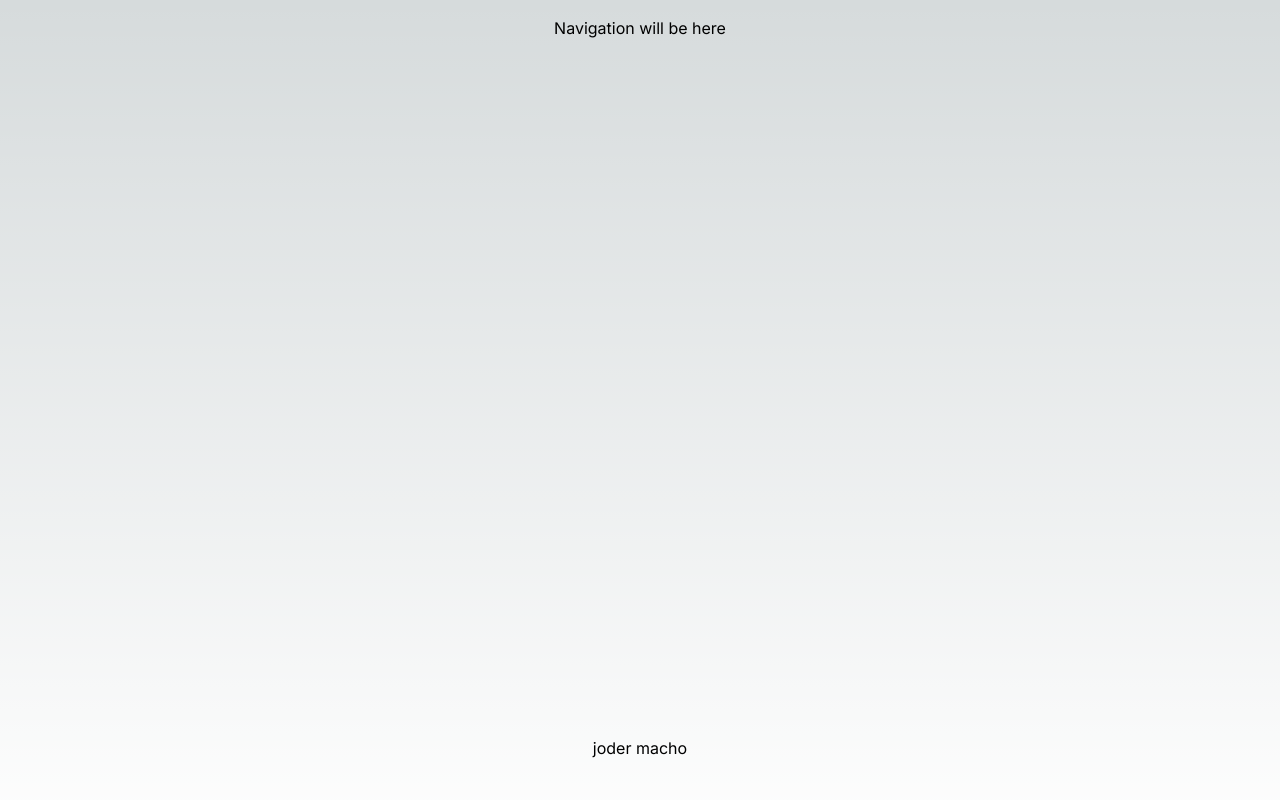
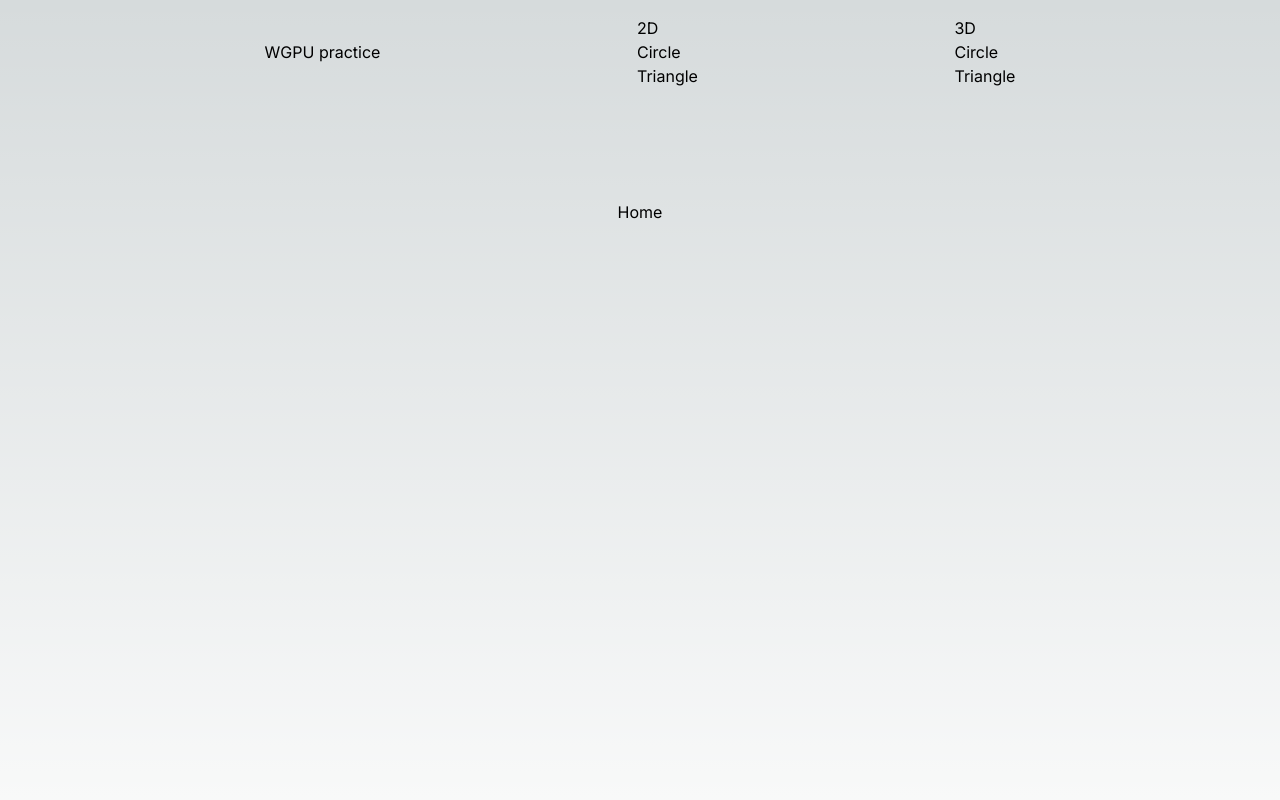
Before and after one commit to loquemedalagana/wasm_practice1, a Next.js app: page / in a window 1280 px wide. Shown: the top 800 px of the page. Built offline with nearby package versions, Linux system fonts and the light colour scheme.

Commit message:
- changed variable name

```diff
--- a/src/app/globals.css
+++ b/src/app/globals.css
@@ -28,8 +28,30 @@ body {
 
 .main-nav {
   display: flex;
+  justify-content: space-evenly;
+  align-items: center;
+  padding: 1em;
+  gap: 0.5em;
+}
+
+.footer {
+  display: flex;
   justify-content: center;
   align-items: center;
   padding: 1em;
   gap: 0.5em;
 }
+
+.canvas-wrapper {
+  display: flex;
+  flex-direction: column;
+  justify-content: flex-start;
+  align-items: center;
+  gap: 0.75rem;
+}
+
+.loading-wrapper {
+  display: flex;
+  justify-content: center;
+  align-items: center;
+}
--- a/src/app/layout.tsx
+++ b/src/app/layout.tsx
@@ -1,4 +1,5 @@
 import type { Metadata } from 'next';
+import Link from 'next/link';
 import { Inter } from 'next/font/google';
 import './globals.css';
 
@@ -29,9 +30,33 @@ export default function RootLayout({
       </head>
       <body className={inter.className}>
         <section>
-          <nav className="main-nav">Navigation will be here</nav>
+          <nav className="main-nav">
+            <h1>
+              <Link href="/">WGPU practice</Link>
+            </h1>
+            <ul>
+              <h2>2D</h2>
+              <li>Circle</li>
+              <li>Triangle</li>
+            </ul>
+            <ul>
+              <h2>3D</h2>
+              <li>Circle</li>
+              <li>Triangle</li>
+            </ul>
+          </nav>
         </section>
         {children}
+        <footer className="footer">
+          <div> Copyright by Victoria Kim</div>
+          {/*
+           <div>
+            <a href={`https://github.com/${process.env.REPOSITORY_NAME}`}>
+              Github
+            </a>
+          </div>
+          */}
+        </footer>
       </body>
     </html>
   );
--- a/src/app/page.tsx
+++ b/src/app/page.tsx
@@ -4,7 +4,7 @@ export default function Home() {
   return (
     <main className="flex min-h-screen flex-col items-center justify-between p-24">
       <CanvasProvider>
-        <h1>joder macho</h1>
+        <h1>Home</h1>
       </CanvasProvider>
     </main>
   );
--- a/src/wgpu/CanvasContext.tsx
+++ b/src/wgpu/CanvasContext.tsx
@@ -14,8 +14,8 @@ export interface ICanvasContext {
   device: GPUDevice | null;
   context: GPUCanvasContext | null;
   canvasFormat: GPUTextureFormat | null;
-  encoder: GPUCommandEncoder | null;
-  pass: GPURenderPassEncoder | null;
+  commandEncoder: GPUCommandEncoder | null;
+  renderPassEncoder: GPURenderPassEncoder | null;
 }
 
 export const CanvasContext = createContext<ICanvasContext | null>(null);
@@ -31,8 +31,10 @@ export const CanvasProvider: React.FC<React.PropsWithChildren> = ({
   const [canvasFormat, setCanvasFormat] = useState<GPUTextureFormat | null>(
     null,
   );
-  const [encoder, setEncoder] = useState<GPUCommandEncoder | null>(null);
-  const [pass, setPass] = useState<GPURenderPassEncoder | null>(null);
+  const [commandEncoder, setCommandEncoder] =
+    useState<GPUCommandEncoder | null>(null);
+  const [renderPassEncoder, setRenderPassEncoder] =
+    useState<GPURenderPassEncoder | null>(null);
 
   const initAdapter = async () => {
     if (!navigator.gpu) {
@@ -61,13 +63,13 @@ export const CanvasProvider: React.FC<React.PropsWithChildren> = ({
 
     setDevice(newDevice);
     setCanvasFormat(newCanvasFormat);
-    setEncoder(newEncoder);
+    setCommandEncoder(newEncoder);
   }, [adapter, canvas]);
 
   useEffect(() => {
-    if (encoder && context && device) {
-      console.log(encoder);
-      const newPass = encoder.beginRenderPass({
+    if (commandEncoder && context && device) {
+      console.log(commandEncoder);
+      const newPass = commandEncoder.beginRenderPass({
         // @ts-ignore
         colorAttachments: [
           {
@@ -79,11 +81,11 @@ export const CanvasProvider: React.FC<React.PropsWithChildren> = ({
         ],
       });
       newPass.end();
-      setPass(newPass);
+      setRenderPassEncoder(newPass);
 
-      device.queue.submit([encoder.finish()]);
+      device.queue.submit([commandEncoder.finish()]);
     }
-  }, [encoder]);
+  }, [commandEncoder]);
 
   useEffect(() => {
     if (canvasRef.current && !canvas) {
@@ -107,17 +109,17 @@ export const CanvasProvider: React.FC<React.PropsWithChildren> = ({
     canvas,
     context,
     canvasFormat,
-    encoder,
-    pass,
+    commandEncoder,
+    renderPassEncoder,
   };
 
   return navigator ? (
-    <>
+    <section className="canvas-wrapper">
+      <CanvasContext.Provider value={value}>{children}</CanvasContext.Provider>
       <canvas ref={canvasRef}></canvas>
-      <CanvasContext.Provider value={value}>{children}</CanvasContext.Provider>
-    </>
+    </section>
   ) : (
-    <>Loading...</>
+    <section className="loading-wrapper">Loading...</section>
   );
 };
 
```
